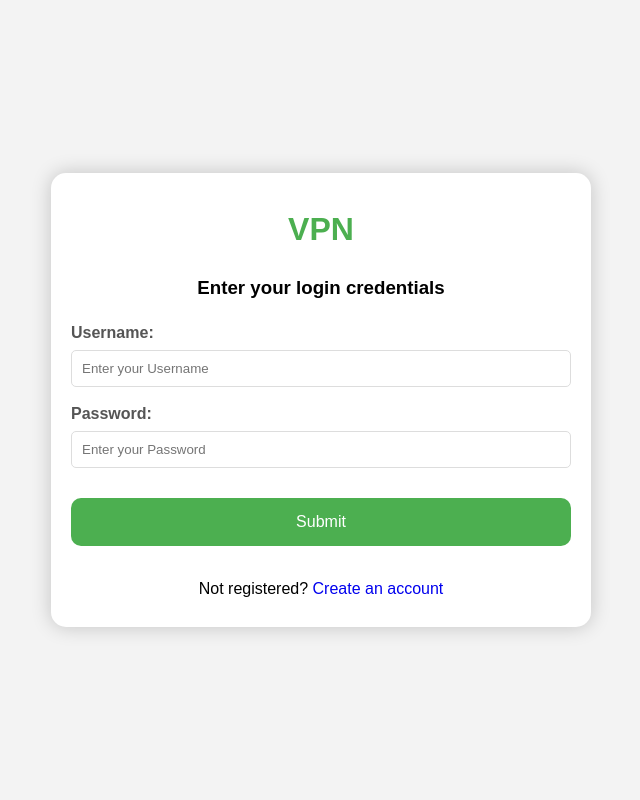
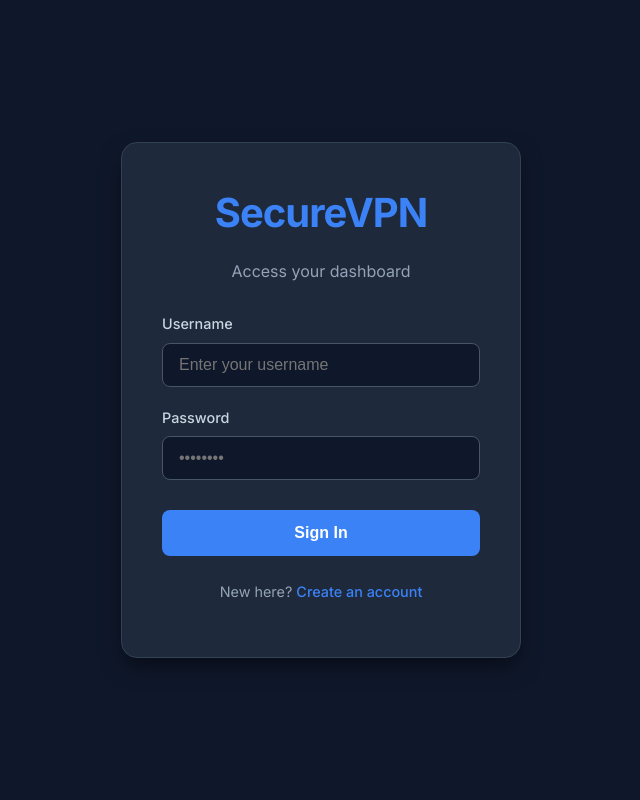
Before and after one commit to Fr11zy/VPNservice, a Flask app: page /login in a window 1280 px wide. Shown: the whole page, without its empty margins (319-959 px from the left). Run offline with Flask 3, Linux system fonts and the light colour scheme.

Commit message:
web-часть кастомизирована

```diff
--- a/web/app.py
+++ b/web/app.py
@@ -14,9 +14,22 @@ app.secret_key = "super_secret_key"
 db_path = os.path.join(os.path.dirname(__file__), '..', 'db.sqlite')
 db = Database(db_path)
 
+#Главная страница
+@app.route("/")
+def mainpage():
+    if "user_id" not in session:
+        return redirect(url_for("login"))
 
+    username = session.get("username")
+    return render_template("main.html", username=username)
+
+
+#Страница входа
 @app.route("/login", methods=["GET", "POST"])
 def login():
+    if "user_id" in session:
+        return redirect(url_for("mainpage"))
+
     if request.method == "GET":
         return render_template("login.html")
 
@@ -25,11 +38,8 @@ def login():
 
     user = Users.find_by_username(db, username)
 
-    if user is None:
-        return render_template("login.html", error="Пользователь не найден")
-
-    if not check_password_hash(user.Password, password):
-        return render_template("login.html", error="Неверный пароль")
+    if user is None or not check_password_hash(user.Password, password):
+        return render_template("login.html", error="Неверный логин или пароль")
 
     session["user_id"] = user.ID
     session["username"] = user.Username
@@ -37,46 +47,12 @@ def login():
     return redirect(url_for("mainpage"))
 
 
-@app.route("/")
-def mainpage():
-    username = session.get("username")
-    return render_template("main.html", username=username)
-
-
-@app.route("/user/<int:id>")
-def get_user(id: int):
-    if "username" not in session:
-        return redirect(url_for("login"))
-
-    try:
-        user = Users(db, ID=id)
-    except ValueError:
-        return "Пользователь не найден", 404
-
-    return f"User ID: {user.ID}, Username: {user.Username}"
-
-
-@app.route("/user/config", methods=["GET", "POST"])
-def user_config():
-    if "username" not in session:
-        return redirect(url_for("login"))
-
-    username = session.get("username")
-
-    if request.method == "GET":
-        return f"Страница конфигурации пользователя {username}"
-
-    return f"Конфигурация пользователя {username} обновлена"
-
-
-@app.route("/logout")
-def logout():
-    session.clear()
-    return redirect(url_for("mainpage"))
-
-
+#Страница регистрации
 @app.route("/register", methods=["GET", "POST"])
 def register():
+    if "user_id" in session:
+        return redirect(url_for("mainpage"))
+
     if request.method == "GET":
         return render_template("register.html")
 
@@ -87,15 +63,12 @@ def register():
     if password != password_confirm:
         return render_template("register.html", error="Пароли не совпадают")
 
-    existing_user = Users.find_by_username(db, username)
-    if existing_user is not None:
+    if Users.find_by_username(db, username) is not None:
         return render_template("register.html", error="Такой пользователь уже существует")
-
-    hashed_password = generate_password_hash(password)
 
     new_user = Users(db)
     new_user.Username = username
-    new_user.Password = hashed_password
+    new_user.Password = generate_password_hash(password)
     new_user.HashType = "pbkdf2:sha256"
     new_user.Author = "system"
     new_user.Change_cnt = 0
@@ -107,5 +80,12 @@ def register():
     return redirect(url_for("mainpage"))
 
 
+#Выход из аккаунта
+@app.route("/logout")
+def logout():
+    session.clear()
+    return redirect(url_for("login"))
+
+
 if __name__ == "__main__":
     app.run(host="0.0.0.0", port=5000, debug=True)
--- a/web/static/login.css
+++ b/web/static/login.css
@@ -1,65 +1,145 @@
-/*style.css*/
+@import url('https://fonts.googleapis.com/css2?family=Inter:wght@400;500;600;700&display=swap');
+
 body {
     display: flex;
     align-items: center;
     justify-content: center;
-    font-family: sans-serif;
+    font-family: 'Inter', sans-serif;
     line-height: 1.5;
     min-height: 100vh;
-    background: #f3f3f3;
+    background-color: #0f172a;
+    color: #f8fafc;
     flex-direction: column;
     margin: 0;
 }
 
 .main {
-    background-color: #fff;
-    border-radius: 15px;
-    box-shadow: 0 0 20px rgba(0, 0, 0, 0.2);
-    padding: 10px 20px;
-    transition: transform 0.2s;
-    width: 500px;
-    text-align: center;
+    background-color: #1e293b;
+    border: 1px solid #334155;
+    border-radius: 16px;
+    box-shadow: 0 10px 25px -5px rgba(0, 0, 0, 0.5), 0 8px 10px -6px rgba(0, 0, 0, 0.1);
+    padding: 40px;
+    width: 100%;
+    max-width: 400px;
+    box-sizing: border-box;
 }
 
 h1 {
-    color: #4CAF50;
+    color: #3b82f6;
+    font-size: 2.5rem;
+    margin-top: 0;
+    margin-bottom: 5px;
+    text-align: center;
+    letter-spacing: -1px;
+}
+
+h3 {
+    color: #94a3b8;
+    text-align: center;
+    font-weight: 400;
+    margin-bottom: 30px;
+    font-size: 1rem;
 }
 
 label {
     display: block;
     width: 100%;
-    margin-top: 10px;
-    margin-bottom: 5px;
-    text-align: left;
-    color: #555;
-    font-weight: bold;
+    margin-bottom: 8px;
+    color: #cbd5e1;
+    font-size: 0.9rem;
+    font-weight: 500;
 }
 
 input {
     display: block;
     width: 100%;
-    margin-bottom: 15px;
-    padding: 10px;
+    margin-bottom: 20px;
+    padding: 12px 16px;
     box-sizing: border-box;
-    border: 1px solid #ddd;
-    border-radius: 5px;
+    background-color: #0f172a;
+    border: 1px solid #475569;
+    border-radius: 8px;
+    color: #f8fafc;
+    font-size: 1rem;
+    transition: all 0.2s ease;
+}
+
+input:focus {
+    outline: none;
+    border-color: #3b82f6;
+    box-shadow: 0 0 0 3px rgba(59, 130, 246, 0.25);
 }
 
 button {
-    padding: 15px;
-    border-radius: 10px;
-    margin-top: 15px;
-    margin-bottom: 15px;
+    padding: 14px;
+    border-radius: 8px;
+    margin-top: 10px;
     border: none;
     color: white;
+    font-weight: 600;
     cursor: pointer;
-    background-color: #4CAF50;
+    background-color: #3b82f6;
     width: 100%;
-    font-size: 16px;
+    font-size: 1rem;
+    transition: background-color 0.2s ease, transform 0.1s ease;
 }
 
-.wrap {
-    display: flex;
-    justify-content: center;
-    align-items: center;
+button:hover {
+    background-color: #2563eb;
 }
+
+button:active {
+    transform: scale(0.98);
+}
+
+.error-msg {
+    background-color: rgba(239, 68, 68, 0.1);
+    color: #ef4444;
+    padding: 10px;
+    border-radius: 8px;
+    border: 1px solid rgba(239, 68, 68, 0.2);
+    font-size: 0.9rem;
+    text-align: center;
+    margin-bottom: 20px;
+}
+
+p {
+    text-align: center;
+    color: #94a3b8;
+    font-size: 0.9rem;
+    margin-top: 25px;
+}
+
+a {
+    color: #3b82f6;
+    font-weight: 500;
+    text-decoration: none;
+    transition: color 0.2s;
+}
+
+a:hover {
+    color: #60a5fa;
+    text-decoration: underline;
+}
+
+/* Стили для main.html */
+.dashboard {
+    text-align: center;
+}
+
+.logout-btn {
+    display: inline-block;
+    background-color: #ef4444;
+    color: white;
+    padding: 10px 20px;
+    border-radius: 8px;
+    text-decoration: none;
+    font-weight: 500;
+    margin-top: 20px;
+    transition: background-color 0.2s;
+}
+
+.logout-btn:hover {
+    background-color: #dc2626;
+    text-decoration: none;
+}
--- a/web/templates/login.html
+++ b/web/templates/login.html
@@ -3,53 +3,29 @@
 <head>
     <meta charset="UTF-8">
     <meta name="viewport" content="width=device-width, initial-scale=1.0">
-    <title>VPN Login</title>
+    <title>VPN Service | Login</title>
     <link rel="stylesheet" href="{{ url_for('static', filename='login.css') }}">
 </head>
 <body>
     <div class="main">
-        <h1>VPN</h1>
-        <h3>Enter your login credentials</h3>
+        <h1>SecureVPN</h1>
+        <h3>Access your dashboard</h3>
 
         {% if error %}
-            <p style="color: red;">{{ error }}</p>
+            <div class="error-msg">{{ error }}</div>
         {% endif %}
 
         <form action="{{ url_for('login') }}" method="POST">
-            <label for="username">
-                Username:
-            </label>
-            <input
-                type="text"
-                id="username"
-                name="username"
-                placeholder="Enter your Username"
-                required
-            >
+            <label for="username">Username</label>
+            <input type="text" id="username" name="username" placeholder="Enter your username" required>
 
-            <label for="password">
-                Password:
-            </label>
-            <input
-                type="password"
-                id="password"
-                name="password"
-                placeholder="Enter your Password"
-                required
-            >
+            <label for="password">Password</label>
+            <input type="password" id="password" name="password" placeholder="••••••••" required>
 
-            <div class="wrap">
-                <button type="submit">
-                    Submit
-                </button>
-            </div>
+            <button type="submit">Sign In</button>
         </form>
 
-        <p>Not registered?
-            <a href="{{ url_for('register') }}" style="text-decoration: none;">
-                Create an account
-            </a>
-        </p>
+        <p>New here? <a href="{{ url_for('register') }}">Create an account</a></p>
     </div>
 </body>
 </html>
```
Also changed, not shown: web/templates/main.html (+15 -7 lines), web/templates/register.html (+12 -38 lines).
